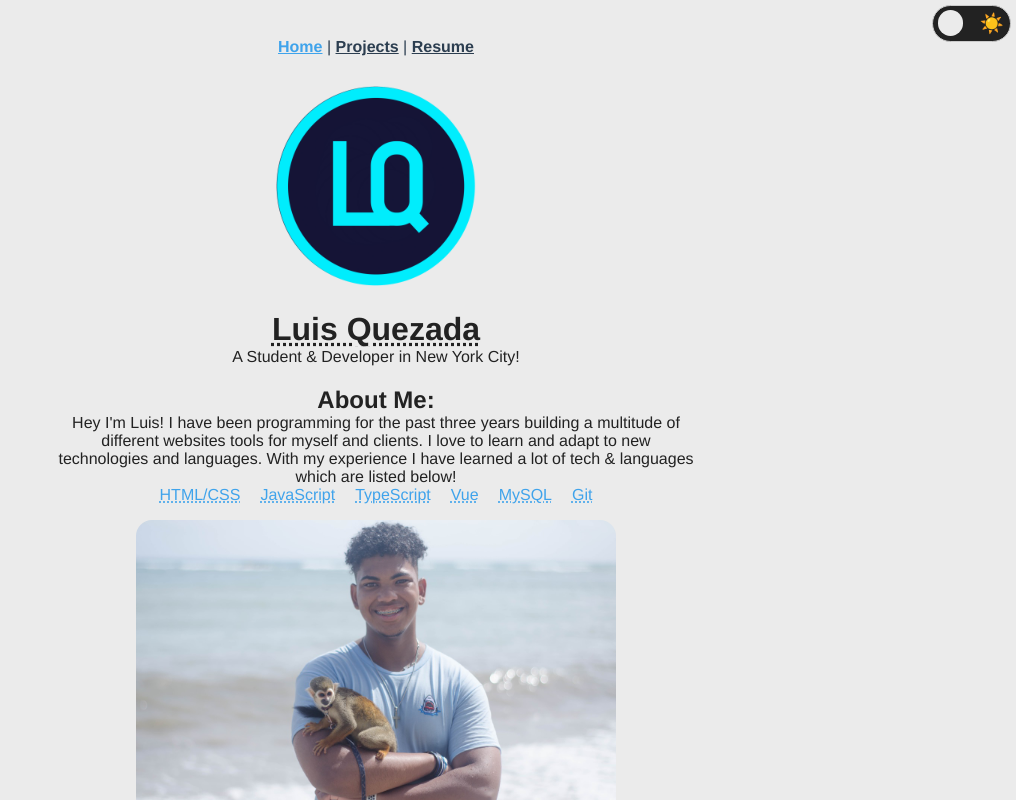
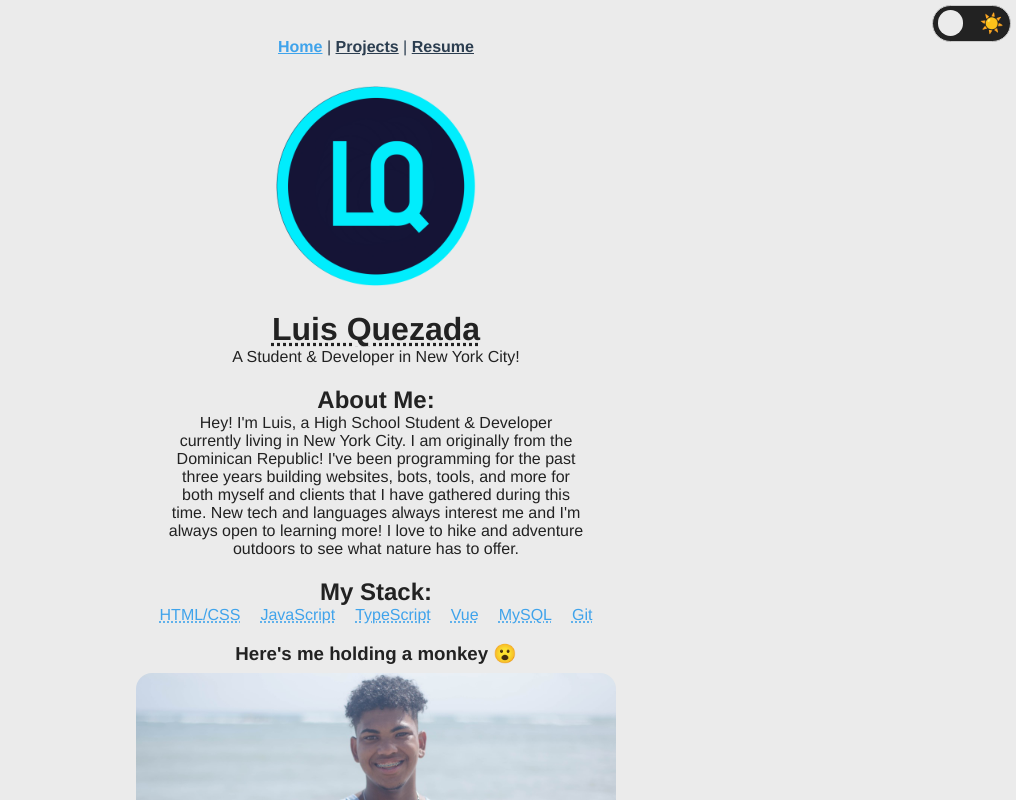
Before and after one commit to HypnoticSiege/quezada.nl, a Vue app: page / in a window 1280 px wide. Shown: the top 800 px of the page, without its empty margins (264-1280 px from the left). Built offline with nearby package versions, Linux system fonts and the light colour scheme.

Commit message:
add(new about me/home page)

```diff
--- a/src/App.vue
+++ b/src/App.vue
@@ -58,7 +58,7 @@ nav a.router-link-exact-active {
   --nav-link: #fff;
 }
 
-h1, h2, h3, p {
+h1, h2, h3, p, h5 {
   color: var(--text-primary-color)
 }
 
--- a/src/views/HomeView.vue
+++ b/src/views/HomeView.vue
@@ -3,12 +3,18 @@
     <img alt="HS Logo" src="../assets/logo.png" height="200" width="200">
     <h1>Luis Quezada</h1>
     <p>A Student & Developer in New York City!</p>
-    <div class="about">
-      <h2>About Me:</h2>
+
+    <div class="content">
+      <h2 class="headline">
+        About Me:
+      </h2>
       <p class="about">
-        Hey I'm Luis! I have been programming for the past three years building a multitude of different websites tools for myself and clients. I love to learn and adapt to new technologies and languages. With my experience I have learned a lot of tech & languages which are listed below!
+        Hey! I'm Luis, a High School Student & Developer currently living in New York City. I am originally from the Dominican Republic! I've been programming for the past three years building websites, bots, tools, and more for both myself and clients that I have gathered during this time. New tech and languages always interest me and I'm always open to learning more! I love to hike and adventure outdoors to see what nature has to offer.
       </p>
-      <ul>
+      <h2 class="headline">
+        My Stack:
+      </h2>
+      <ul class="langs">
         <li><a>HTML/CSS</a></li>
         <li><a>JavaScript</a></li>
         <li><a>TypeScript</a></li>
@@ -17,6 +23,10 @@
         <li><a>Git</a></li>
       </ul>
     </div>
+
+    <h3 class="headline">
+      Here's me holding a monkey 😮
+    </h3>
     <img alt="Me" src="../assets/me.jpeg" class="me">
   </div>
 </template>
@@ -31,6 +41,7 @@ export default {
   h1, h2, h3 {
     margin-bottom: 0rem;
   }
+
   p, ul {
     margin-top: 0rem;
   }
@@ -38,21 +49,26 @@ export default {
     text-decoration: underline dotted;
   }
   .about {
-    inline-size: 50vw;
+    inline-size: 32.5vw;
     margin: auto;
   }
 
-  ul {
+  .langs {
     list-style-type: none;
     padding: 0;
   }
-  li {
+  .langs li {
     display: inline-block;
     margin: 0 10px;
   }
-  a {
+
+  .langs li a {
     color: #3fa3eb;
     text-decoration: underline dotted;
+  }
+
+  h3.headline {
+    margin-bottom: 0.5rem
   }
 
   img.me {
```
